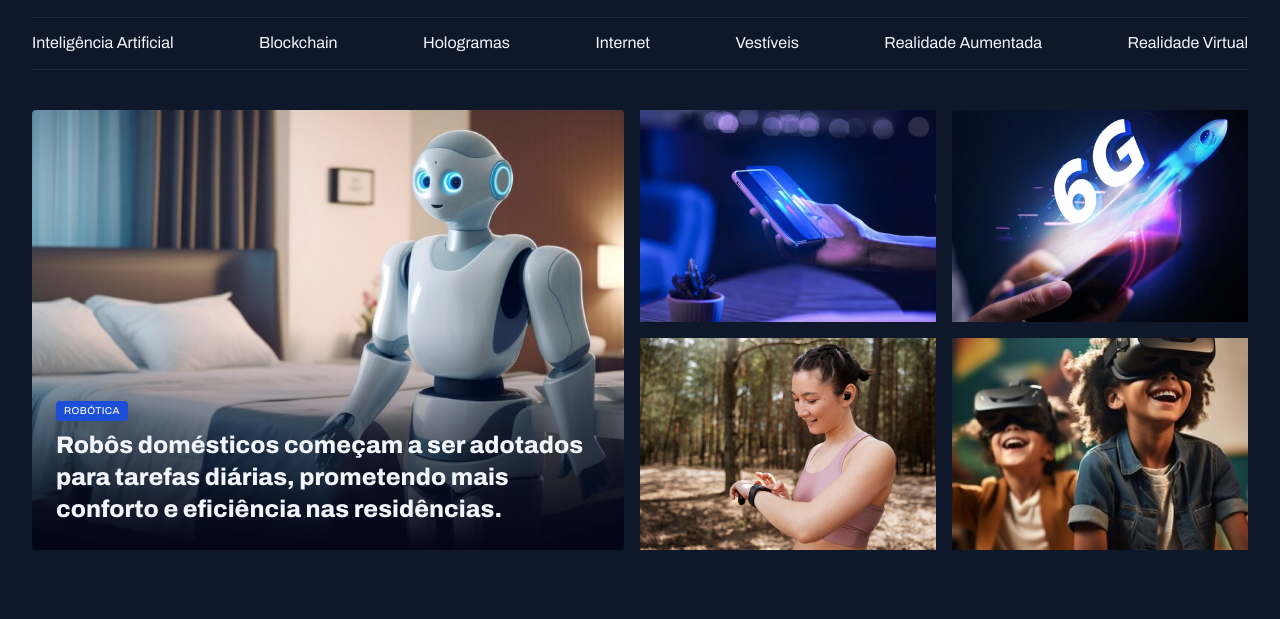
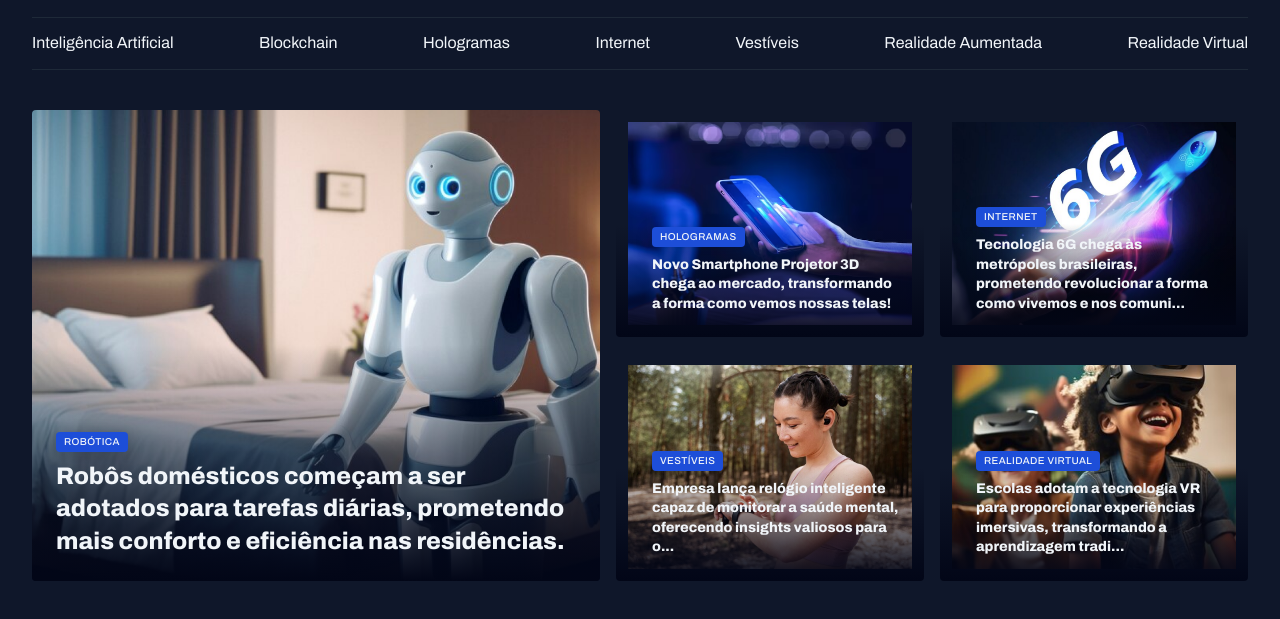
Before and after one commit to afkjuansilva/projeto-portal-de-noticias, a plain HTML site: page index.html in a window 1280 px wide. Shown: the part 45-664 px from the top of the page. Drawn offline with Linux system fonts and the light colour scheme.

Commit message:
Finalizando a seção destaques

```diff
--- a/index.html
+++ b/index.html
@@ -40,8 +40,7 @@
   <main class="grid container">
     <section id="featured" class="gap-16 grid grid-flow-col">
       <figure class="card">
-        <img src="assets/imagens/Image 01.png" alt="">
-
+        <img src="assets/imagens/Image 01.png" alt="Robôs domésticos começam a ser adotados para tarefas diárias, prometendo mais conforto e eficiência nas residências.">
         <figcaption>
           <span class="content-tag">robótica</span>
           <h2 class="text-2xl">
@@ -49,22 +48,47 @@
           </h2>
         </figcaption>
       </figure>
+
       <div class="gap-16 grid grid-cols-2">
-        <div>
-          <img src="assets/imagens/Image 02.png" alt="">
-        </div>
+        <figure class="card">
+          <img src="assets/imagens/Image 02.png" alt="Novo Smartphone Projetor 3D chega ao mercado, transformando a forma como vemos nossas telas!">
+          <figcaption>
+            <span class="content-tag">Hologramas</span>
+            <h2 class="text-lg">
+              Novo Smartphone Projetor 3D chega ao mercado, transformando a forma como vemos nossas telas!
+            </h2>
+          </figcaption>
+        </figure>
 
-        <div>
-          <img src="assets/imagens/Image 03.png" alt="">
-        </div>
+        <figure class="card">
+          <img src="assets/imagens/Image 03.png" alt="Tecnologia 6G chega às metrópoles brasileiras, prometendo revolucionar a forma como vivemos e nos comunicamos.">
+          <figcaption>
+            <span class="content-tag">Internet</span>
+            <h2 class="text-lg">
+              Tecnologia 6G chega às metrópoles brasileiras, prometendo revolucionar a forma como vivemos e nos comuni...
+            </h2>
+          </figcaption>
+        </figure>
 
-        <div>
-          <img src="assets/imagens/Image 04.png" alt="">
-        </div>
+        <figure class="card">
+          <img src="assets/imagens/Image 04.png" alt="Empresa lança relógio inteligente capaz de monitorar a saúde mental, oferecendo insights valiosos para o bem-estar pessoal.">
+          <figcaption>
+            <span class="content-tag">Vestíveis</span>
+            <h2 class="text-lg">
+              Empresa lança relógio inteligente capaz de monitorar a saúde mental, oferecendo insights valiosos para o...
+            </h2>
+          </figcaption>
+        </figure>
 
-        <div>
-          <img src="assets/imagens/Image 05.png" alt="">
-        </div>
+        <figure class="card">
+          <img src="assets/imagens/Image 05.png" alt="Escolas adotam a tecnologia VR para proporcionar experiências imersivas, transformando a aprendizagem tradicional.">
+          <figcaption>
+            <span class="content-tag">Realidade Virtual</span>
+            <h2 class="text-lg">
+              Escolas adotam a tecnologia VR para proporcionar experiências imersivas, transformando a aprendizagem tradi...
+            </h2>
+          </figcaption>
+        </figure>
       </div>
   </section>
   </main>
--- a/styles/sections.css
+++ b/styles/sections.css
@@ -30,6 +30,10 @@
     padding: 24px;
   }
 
+  &:has(.text-lg) {
+    padding: 12px;
+  }
+
   h2 {
     margin-top: 8px;
   }
```
